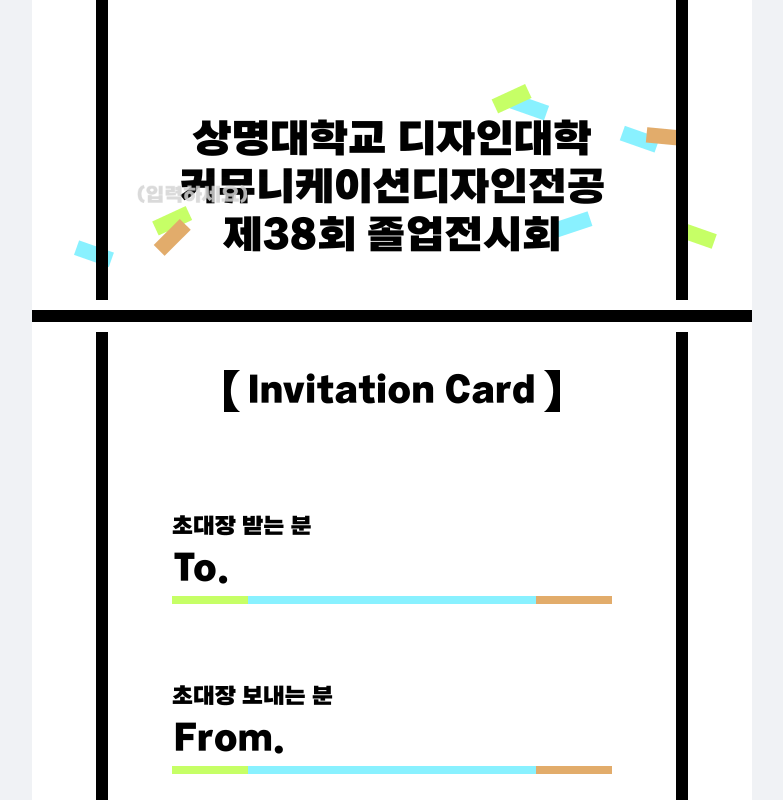
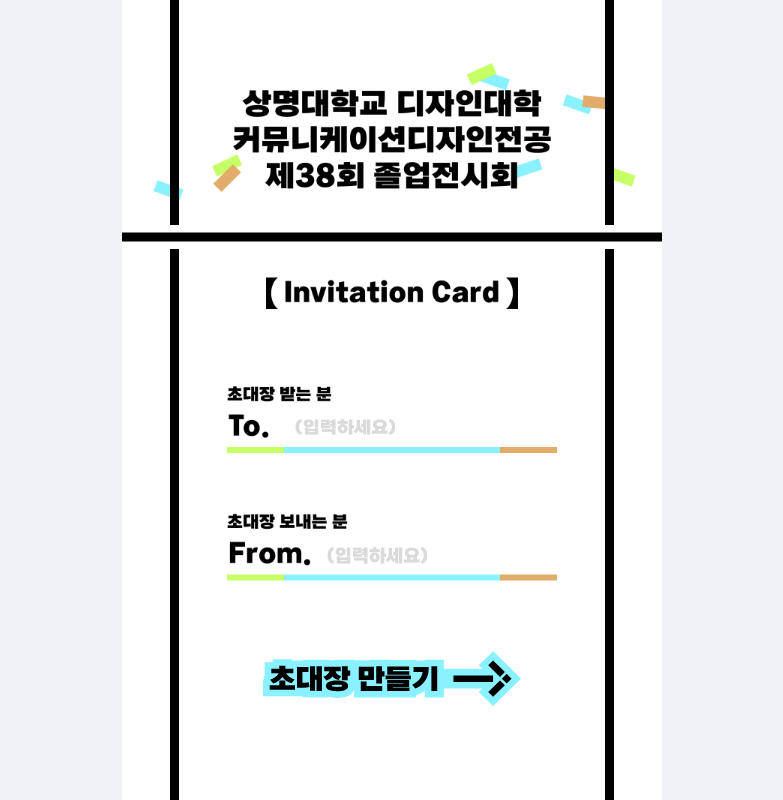
Before and after one commit to smcommd/invite, a Next.js app: page / in a window 1280 px wide. Shown: the top 800 px of the page, without its empty margins (248-1031 px from the left). Built offline with nearby package versions, Linux system fonts and the light colour scheme.

Commit message:
Revert "Align landing inputs with background placeholder"
This reverts commit 2e01896d769831496a8647f4a86d7ce07d677212.

```diff
--- a/pages/index.tsx
+++ b/pages/index.tsx
@@ -254,14 +254,14 @@
     setFromName("");
   };
 
-  const toPositionStyle = useMemo(
+  const toTextStyle = useMemo(
     () => ({
       top: `${TO_TEXT_RATIO * 100}%`,
       left: `calc(50% ${TO_TEXT_X_OFFSET >= 0 ? "+" : "-"} ${Math.abs(TO_TEXT_X_OFFSET)}px)`,
     }),
     []
   );
-  const fromPositionStyle = useMemo(
+  const fromTextStyle = useMemo(
     () => ({
       top: `${FROM_TEXT_RATIO * 100}%`,
       left: `calc(50% ${FROM_TEXT_X_OFFSET >= 0 ? "+" : "-"} ${Math.abs(FROM_TEXT_X_OFFSET)}px)`,
@@ -280,7 +280,7 @@
         <div className={`landing-overlay${showResult ? " landing-overlay--readonly" : ""}`}>
           {!showResult ? (
             <>
-              <label className="landing-field landing-field--to" htmlFor="landing-to-input" style={toPositionStyle}>
+              <label className="landing-field landing-field--to" htmlFor="landing-to-input">
                 {!toName && <img src={asset("/write.png")} alt="" className="landing-placeholder landing-placeholder--to" />}
                 <input
                   id="landing-to-input"
@@ -291,7 +291,7 @@
                   onChange={(event) => setToName(event.target.value)}
                 />
               </label>
-              <label className="landing-field landing-field--from" htmlFor="landing-from-input" style={fromPositionStyle}>
+              <label className="landing-field landing-field--from" htmlFor="landing-from-input">
                 {!fromName && <img src={asset("/write.png")} alt="" className="landing-placeholder landing-placeholder--from" />}
                 <input
                   id="landing-from-input"
@@ -315,7 +315,7 @@
                 {toName && (
                   <span
                     className="landing-result-text landing-result-text--to"
-                    style={toPositionStyle}
+                    style={toTextStyle}
                     aria-label="초대 받는 분"
                     ref={toTextRef}
                   >
@@ -325,7 +325,7 @@
                 {fromName && (
                   <span
                     className="landing-result-text landing-result-text--from"
-                    style={fromPositionStyle}
+                    style={fromTextStyle}
                     aria-label="초대 보내는 분"
                     ref={fromTextRef}
                   >
--- a/styles/globals.css
+++ b/styles/globals.css
@@ -203,13 +203,11 @@
   position: absolute;
   display: flex;
   align-items: center;
-  justify-content: center;
-  width: clamp(240px, 64%, 460px);
+  justify-content: flex-start;
+  width: clamp(200px, 48%, 360px);
   height: clamp(26px, 5vw, 34px);
   font-weight: 400;
   color: #121212;
-  left: 50%;
-  transform: translate(-50%, -50%);
 }
 
 .landing-text {
@@ -272,6 +270,42 @@
   font-weight: 400 !important;
   font-style: normal;
   font-size: clamp(18px, 4vw, 28px);
+}
+
+.landing-text {
+  font-size: clamp(18px, 4vw, 28px);
+  pointer-events: none;
+}
+
+.landing-field--from {
+  top: 46%;
+  left: clamp(33%, 40vw, 45%);
+}
+
+.landing-text--from {
+  top: 46%;
+  left: clamp(33%, 40vw, 45%);
+}
+
+@media (min-width: 1024px) {
+  .landing-wrapper {
+    width: min(540px, 70%);
+  }
+
+  .landing-field--to,
+  .landing-text--to {
+    left: 32%;
+  }
+
+  .landing-field--from,
+  .landing-text--from {
+    left: 38%;
+  }
+
+  .landing-button {
+    top: 58%;
+    width: clamp(180px, 22vw, 260px);
+  }
 }
 
 .btn {
```
Also changed, not shown: preview/invite_2/404.html (+1 -1 lines), preview/invite_2/404/index.html (+1 -1 lines), preview/invite_2/components/DownloadButton/index.html (+1 -1 lines), preview/invite_2/components/InvitationCanvas/index.html (+1 -1 lines), preview/invite_2/generator/index.html (+1 -1 lines), preview/invite_2/index.html (+1 -1 lines), 6 other files (tests, documents, lock files or other folders).
